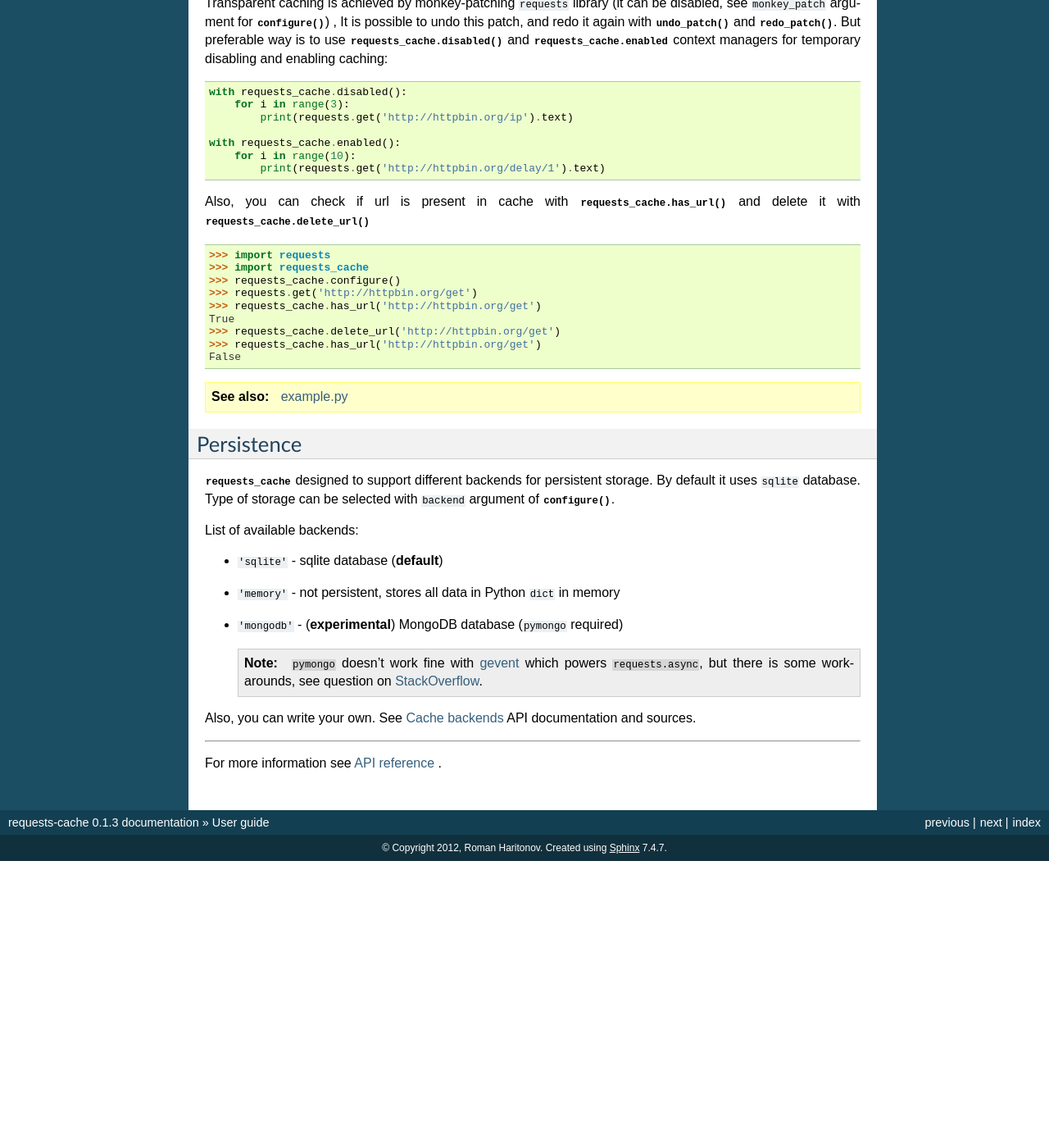
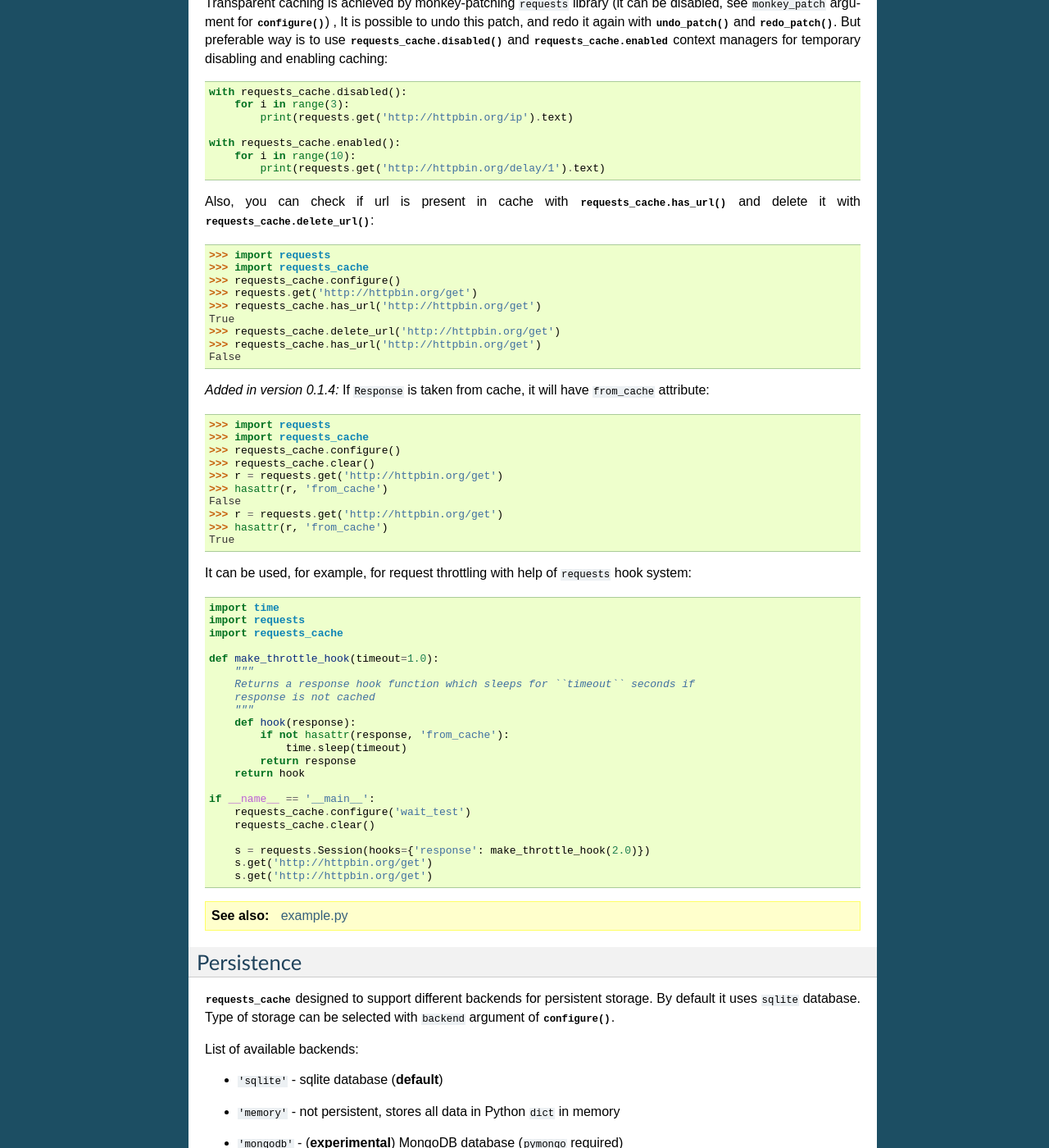
Before and after one commit to requests-cache/requests-cache, a Sphinx documentation site: the page built from docs/user_guide.rst, in a window 1280 px wide and 1400 px high, scrolled down 847 px. Shown: the whole window at 82% size. Built offline with Sphinx 7.4.7, drawn with Linux system fonts in a browser that asks for light colours; before the commit the page ends 1897 px from its top, so only the background shows below that.

Commit message:
Document usage of from_cache attribute

```diff
--- a/docs/user_guide.rst
+++ b/docs/user_guide.rst
@@ -69,8 +69,7 @@ context managers for temporary disabling and enabling caching::
             print(requests.get('http://httpbin.org/delay/1').text)
 
 Also, you can check if url is present in cache with :func:`requests_cache.has_url() <requests_cache.core.has_url>`
-and delete it with :func:`requests_cache.delete_url() <requests_cache.core.delete_url>`
-::
+and delete it with :func:`requests_cache.delete_url() <requests_cache.core.delete_url>`: ::
 
     >>> import requests
     >>> import requests_cache
@@ -81,6 +80,49 @@ and delete it with :func:`requests_cache.delete_url() <requests_cache.core.delet
     >>> requests_cache.delete_url('http://httpbin.org/get')
     >>> requests_cache.has_url('http://httpbin.org/get')
     False
+
+.. versionadded:: 0.1.4
+    If ``Response`` is taken from cache, it will have ``from_cache`` attribute:
+
+::
+
+    >>> import requests
+    >>> import requests_cache
+    >>> requests_cache.configure()
+    >>> requests_cache.clear()
+    >>> r = requests.get('http://httpbin.org/get')
+    >>> hasattr(r, 'from_cache')
+    False
+    >>> r = requests.get('http://httpbin.org/get')
+    >>> hasattr(r, 'from_cache')
+    True
+
+It can be used, for example, for request throttling with help of ``requests`` hook system::
+
+    import time
+    import requests
+    import requests_cache
+
+    def make_throttle_hook(timeout=1.0):
+        """
+        Returns a response hook function which sleeps for ``timeout`` seconds if
+        response is not cached
+        """
+        def hook(response):
+            if not hasattr(response, 'from_cache'):
+                time.sleep(timeout)
+            return response
+        return hook
+
+    if __name__ == '__main__':
+        requests_cache.configure('wait_test')
+        requests_cache.clear()
+
+        s = requests.Session(hooks={'response': make_throttle_hook(2.0)})
+        s.get('http://httpbin.org/get')
+        s.get('http://httpbin.org/get')
+
+
 
 .. seealso:: `example.py <https://github.com/reclosedev/requests-cache/blob/master/example.py>`_
 
```
